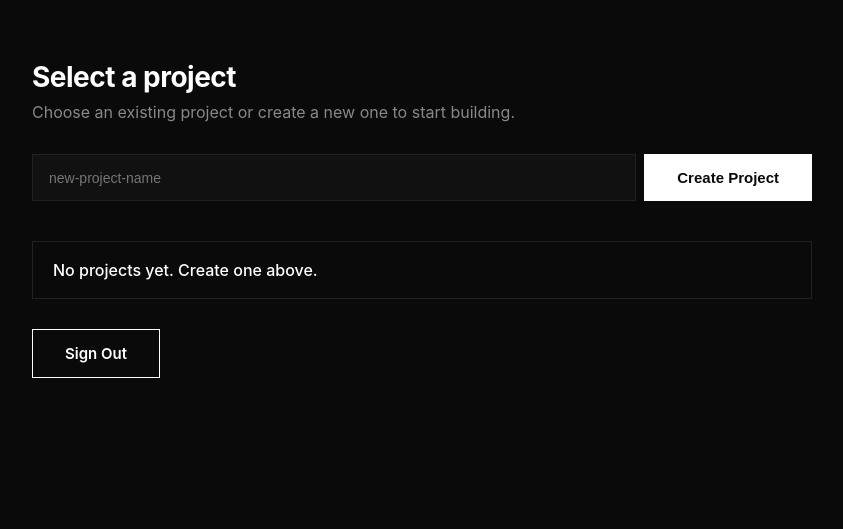
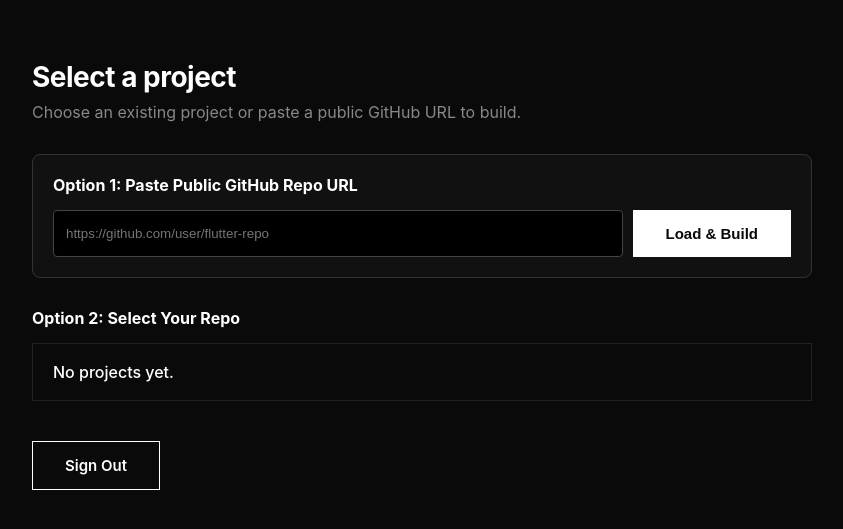
Before and after one commit to sillyratheu/hello-backend, a Flask app: template templates/select_repo.html in a window 1280 px wide. Shown: the top 529 px of the page, without its empty margins (218-1061 px from the left). Run offline with Flask 3, Linux system fonts and the light colour scheme; the template is opened without the code that fills it, so the values that code supplies are empty.

Commit message:
Update select_repo.html

```diff
--- a/templates/select_repo.html
+++ b/templates/select_repo.html
@@ -5,22 +5,49 @@
   <meta name="viewport" content="width=device-width, initial-scale=1.0">
   <title>Select a Project — Shahajjo Studio</title>
   <link rel="stylesheet" href="/static/style.css">
+  <style>
+    .link-box {
+      background: #111;
+      padding: 20px;
+      border: 1px solid #333;
+      margin-bottom: 30px;
+      border-radius: 8px;
+    }
+    .link-box h3 { margin-top: 0; font-size: 16px; margin-bottom: 15px; color: #fff; }
+    .link-input-group { display: flex; gap: 10px; }
+    .link-input-group input {
+      flex: 1;
+      padding: 12px;
+      background: #000;
+      border: 1px solid #444;
+      color: #fff;
+      border-radius: 4px;
+      outline: none;
+    }
+    .link-input-group input:focus { border-color: #fff; }
+  </style>
 </head>
 <body>
   <div class="page">
     <h1>Select a project</h1>
-    <p class="sub">Choose an existing project or create a new one to start building.</p>
+    <p class="sub">Choose an existing project or paste a public GitHub URL to build.</p>
 
-    <div class="new-repo">
-      <input id="repoName" placeholder="new-project-name" />
-      <button class="btn" onclick="createProject()">Create Project</button>
+    <!-- অপশন ১: গিটহাব লিংক দিয়ে বিল্ড -->
+    <div class="link-box">
+      <h3>Option 1: Paste Public GitHub Repo URL</h3>
+      <div class="link-input-group">
+        <input id="repoUrl" placeholder="https://github.com/user/flutter-repo" />
+        <button class="btn" onclick="buildFromUrl()">Load & Build</button>
+      </div>
     </div>
 
+    <!-- অপশন ২: নিজের রিপো সিলেক্ট করা -->
+    <h3 style="font-size: 16px; margin-bottom: 15px;">Option 2: Select Your Repo</h3>
     <div id="repoList" class="repo-list">
       <div class="repo-item"><span class="name">Loading projects...</span></div>
     </div>
 
-    <div style="margin-top: 30px;">
+    <div style="margin-top: 40px;">
       <a class="btn outline" href="/logout">Sign Out</a>
     </div>
   </div>
@@ -30,17 +57,19 @@
       const res = await fetch("/api/repos");
       const repos = await res.json();
       const list = document.getElementById("repoList");
+
       if (!repos.length) {
-        list.innerHTML = '<div class="repo-item"><span class="name">No projects yet. Create one above.</span></div>';
+        list.innerHTML = '<div class="repo-item"><span class="name">No projects yet.</span></div>';
         return;
       }
+
       list.innerHTML = repos.map(r => `
         <div class="repo-item">
           <span>
             <span class="name">${r.name}</span>
             ${r.private ? '<span class="tag">Private</span>' : ''}
           </span>
-          <button onclick="openRepo('${r.full_name}')">Open</button>
+          <button onclick="openRepo('${r.full_name}')">Open Editor</button>
         </div>
       `).join("");
     }
@@ -49,20 +78,13 @@
       window.location.href = "/editor?repo=" + encodeURIComponent(fullName);
     }
 
-    async function createProject() {
-      const name = document.getElementById("repoName").value.trim();
-      if (!name) return alert("Enter a project name.");
-      const res = await fetch("/api/create-project", {
-        method: "POST",
-        headers: { "Content-Type": "application/json" },
-        body: JSON.stringify({ repo_name: name }),
-      });
-      const data = await res.json();
-      if (data.repo) {
-        openRepo(data.repo);
-      } else {
-        alert(data.error || "Could not create project.");
+    function buildFromUrl() {
+      const url = document.getElementById("repoUrl").value.trim();
+      if (!url || !url.includes("github.com")) {
+        return alert("Please enter a valid GitHub URL.");
       }
+      // সরাসরি এডিটরে নিয়ে যাবে
+      window.location.href = "/editor?repo=" + encodeURIComponent(url);
     }
 
     loadRepos();
```
